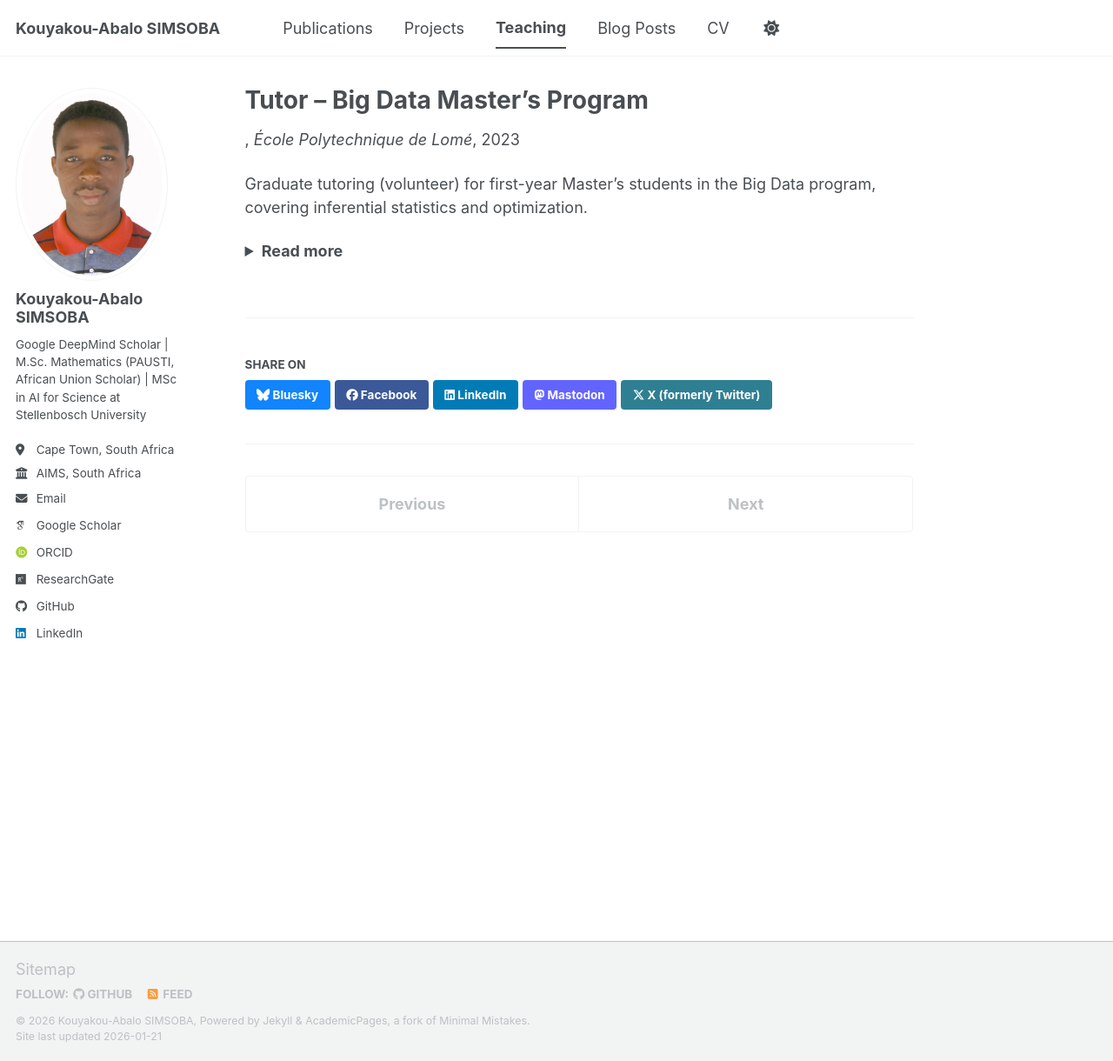
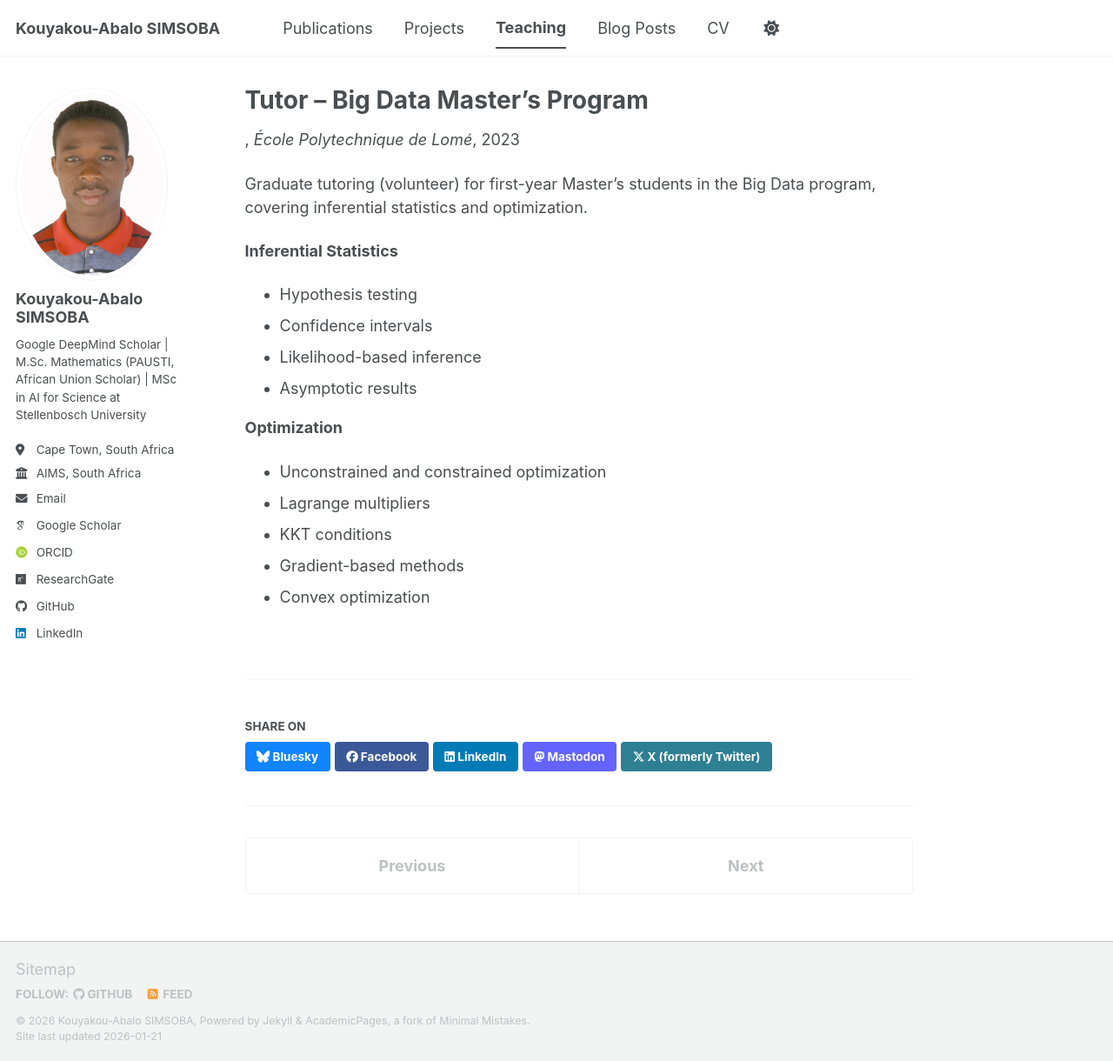
Before and after one commit to simsoba-research/simsoba-research.github.io, a Jekyll site: the page built from _teaching/2015-spring-teaching-2.md, in a window 1280 px wide and 1220 px high. Shown: the whole window at 87% size. Built offline with Jekyll 4.4.1, drawn with Linux system fonts in a browser that asks for light colours; some web fonts are replaced; a script bundle is joined from its source files by our own code; library files that are not in the unit come from our copies.

Commit message:
Update 2015-spring-teaching-2.md

```diff
--- a/_teaching/2015-spring-teaching-2.md
+++ b/_teaching/2015-spring-teaching-2.md
@@ -9,12 +9,7 @@ date: 2023-01-01
 Graduate tutoring (volunteer) for first-year Master’s students in the Big Data program,
 covering inferential statistics and optimization.
 
-<details>
-<summary><strong>Read more</strong></summary>
-
-<br>
-
-<strong>Inferential Statistics</strong>
+**Inferential Statistics**
 <ul>
   <li>Hypothesis testing</li>
   <li>Confidence intervals</li>
@@ -22,7 +17,7 @@ covering inferential statistics and optimization.
   <li>Asymptotic results</li>
 </ul>
 
-<strong>Optimization</strong>
+**Optimization**
 <ul>
   <li>Unconstrained and constrained optimization</li>
   <li>Lagrange multipliers</li>
@@ -30,5 +25,3 @@ covering inferential statistics and optimization.
   <li>Gradient-based methods</li>
   <li>Convex optimization</li>
 </ul>
-
-</details>
```
